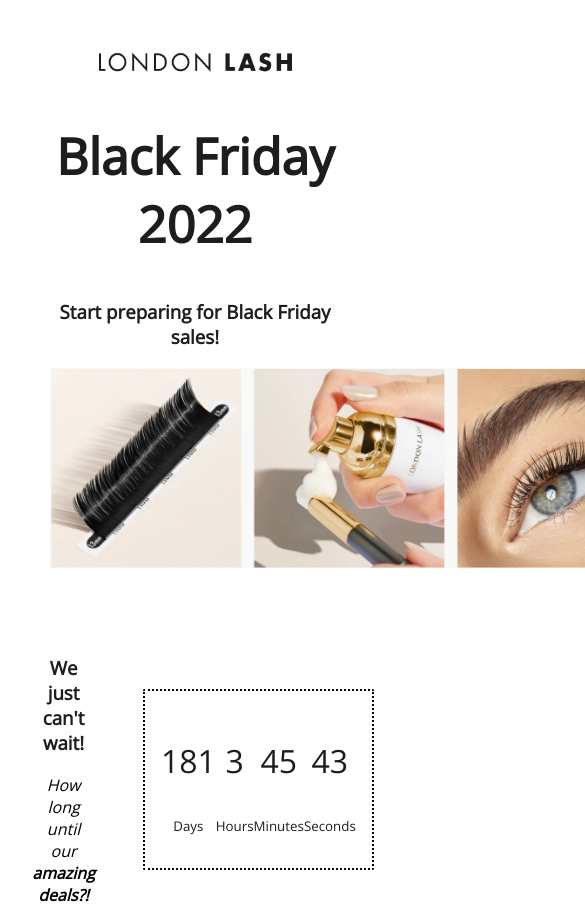
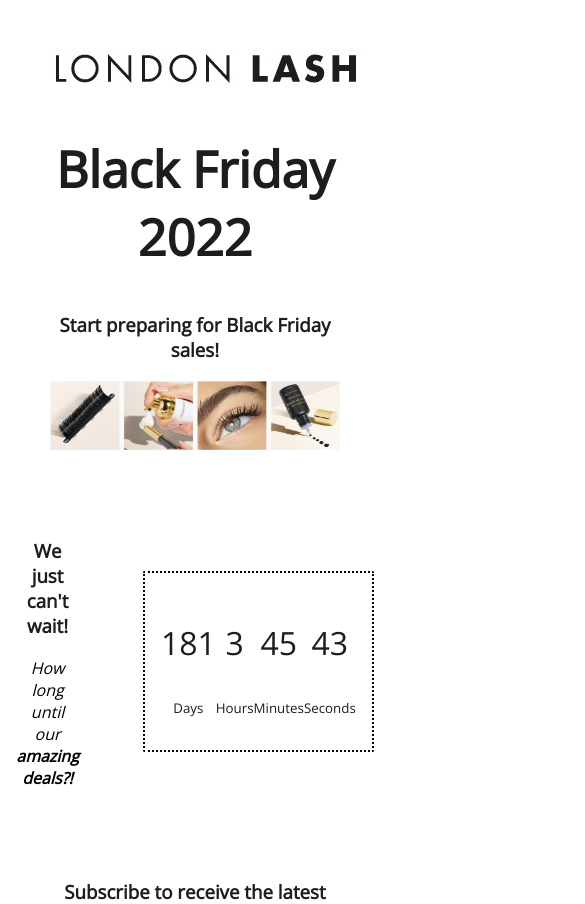
Before and after one commit to vthelamb/londonlashblackfriday, a React (Create React App) app: page / in a window 390 px wide. Shown: the top 904 px of the page, 585 px wide, since content can reach past the window. Built offline with nearby package versions, Linux system fonts and the light colour scheme.

Commit message:
new settings for media query

```diff
--- a/src/pages/index.css
+++ b/src/pages/index.css
@@ -2,16 +2,21 @@
 
 @media screen and (max-width: 480px){
   .timer div:last-child {
-    margin-left: 1em;
-    margin-right: 1em;
-    padding: 2em 0.5em;
+    margin-left: 2em;
+    margin-right: 2em;
+    padding: 3em 1em;
   }
 }
 
-@media screen and (max-width: 480px){
-  .logo {
+.main-image {
+  height: 200px;
+  width: 800px;
+}
+
+@media screen and (max-width: 767px){
+  .main-image {
+    height: 100%;
     width: 100%;
-    height: 100%;
   }
 }
 
@@ -25,16 +30,6 @@
 
 h2 {
   font-size: 50px;
-}
-
-.logo {
-  height: 25px;
-  width: 200px;
-}
-
-.main-image {
-  height: 200px;
-  width: 800px;
 }
 
 .input-name {
```
